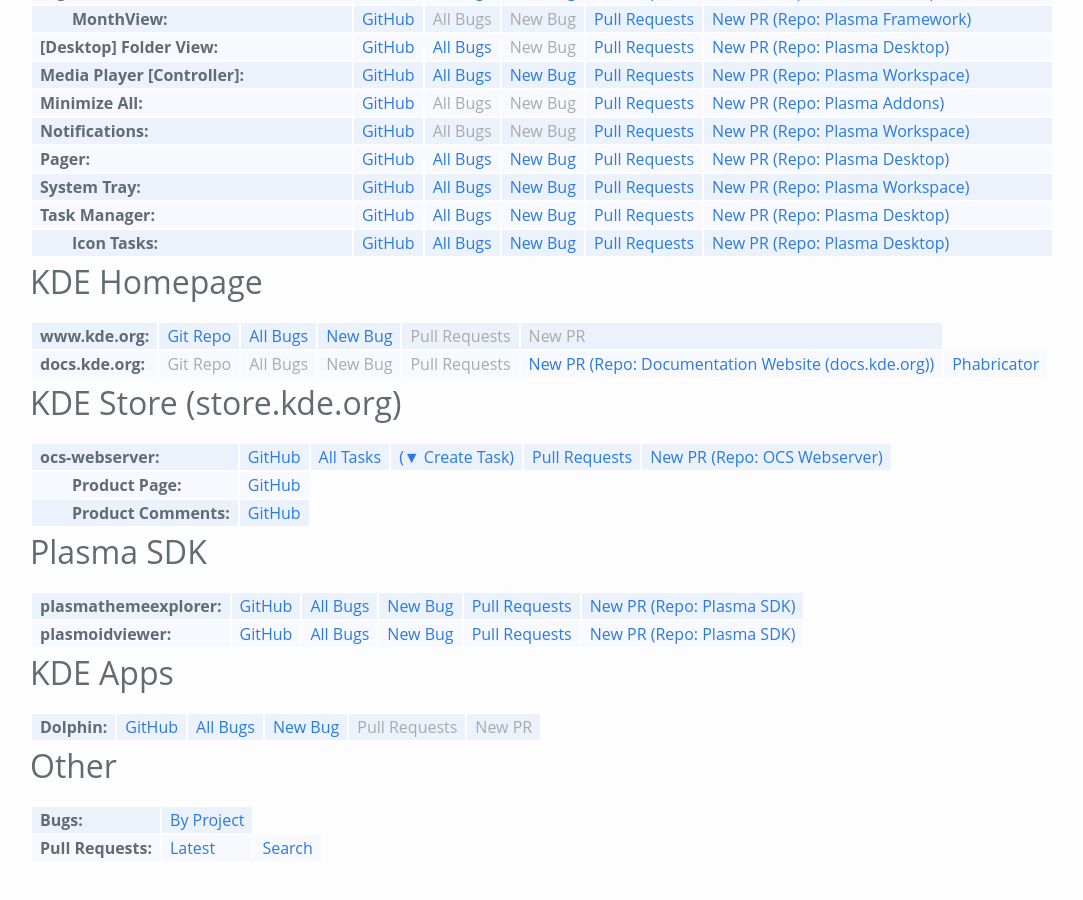
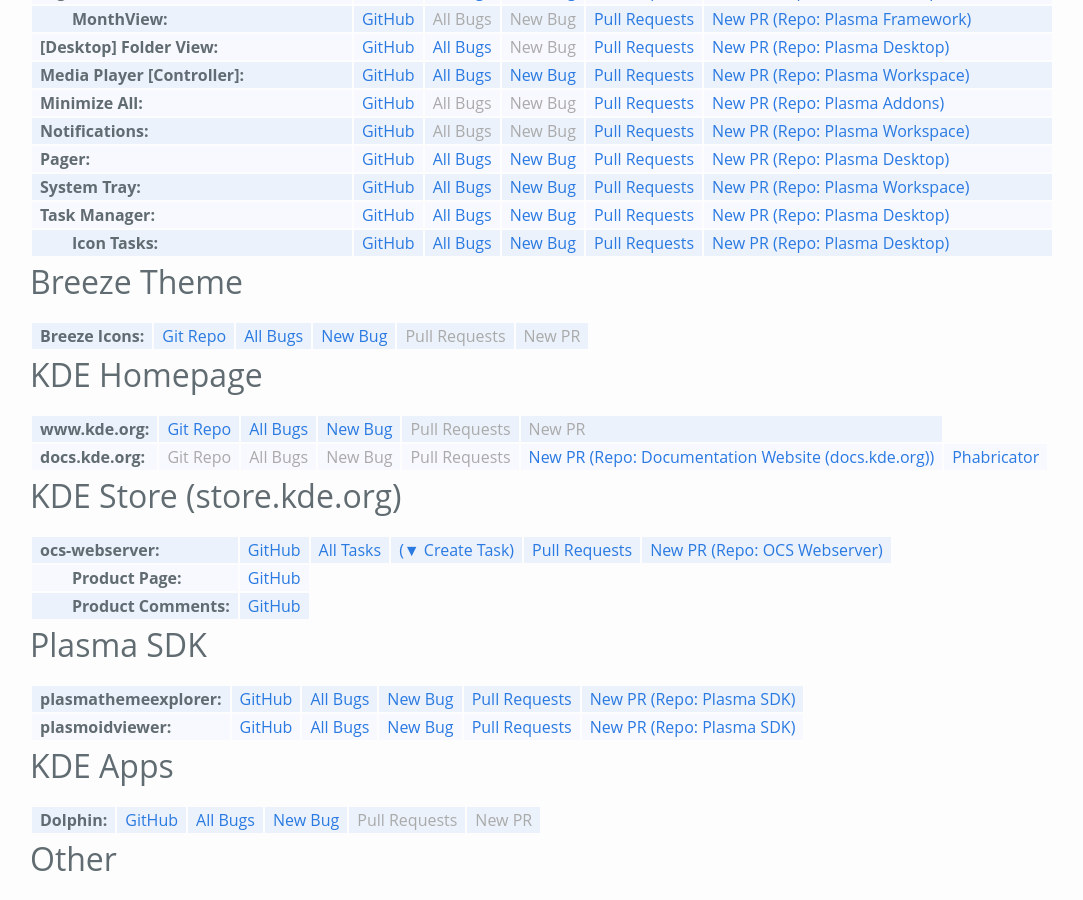
Before and after one commit to Zren/zren.github.io, a Jekyll site: the page built from kde_repos.md, in a window 1280 px wide and 900 px high, scrolled down 564 px. Shown: the whole window, without its empty margins (0-1083 px from the left). Built offline with Jekyll 4.4.1, drawn with Linux system fonts in a browser that asks for light colours.

Commit message:
Breeze theme icons

```diff
--- a/kde_repos.md
+++ b/kde_repos.md
@@ -180,6 +180,20 @@
 </table>
 
 
+## Breeze Theme
+
+<table class="repolist">
+	<tr>
+		<td>Breeze Icons</td>
+		<td><a href="https://github.com/KDE/breeze-icons/">Git Repo</a></td>
+		<td><a href="{{kdeBugList}}product=Breeze&component=icons&list_id=1436777">All Bugs</a></td>
+		<td><a href="{{kdeNewBug}}product=Breeze&component=icons">New Bug</a></td>
+		<td><a>Pull Requests</a></td>
+		<td><a>New PR</a></td>
+	</tr>
+</table>
+
+
 ## KDE Homepage
 
 <table class="repolist">
```
